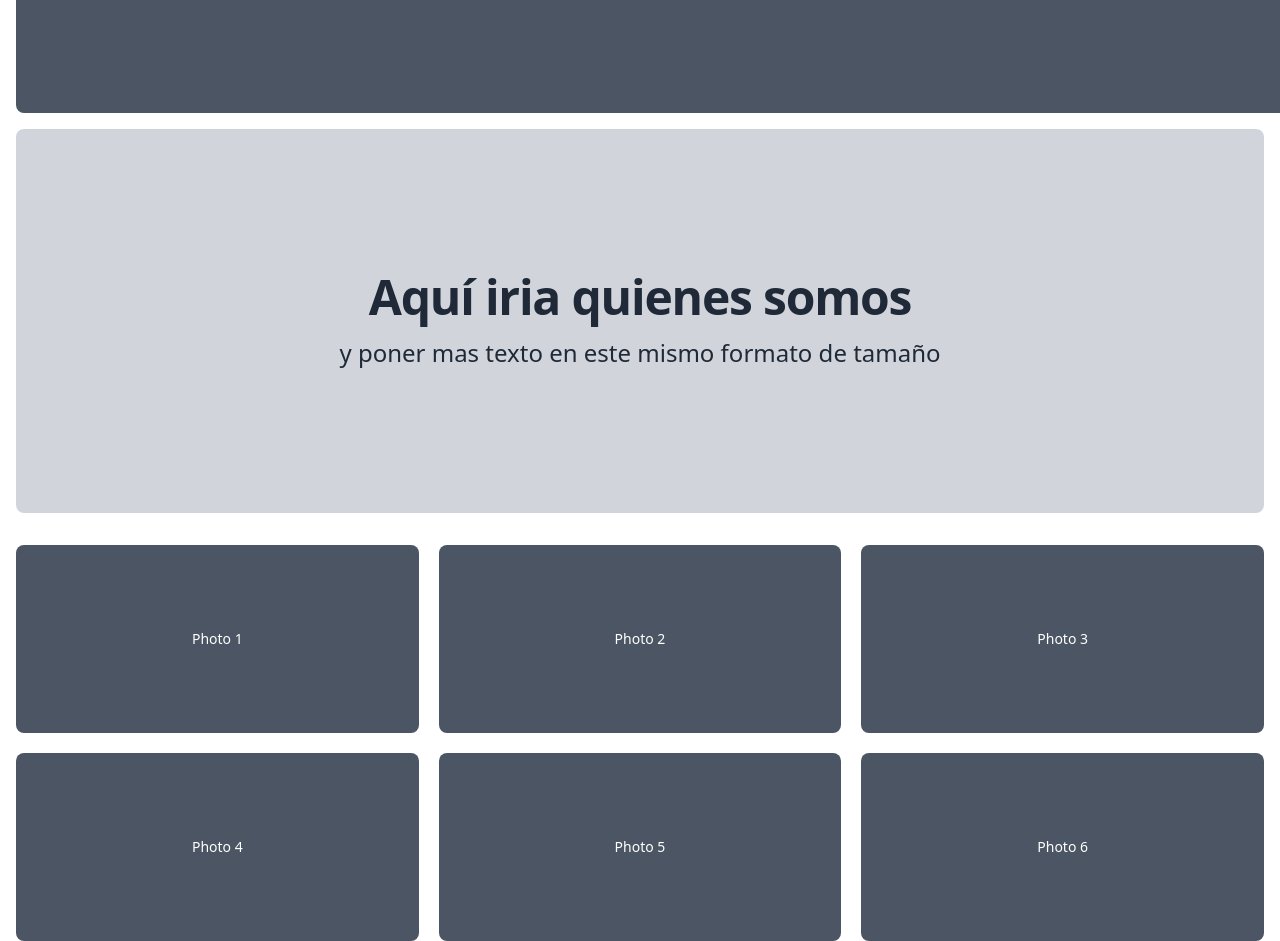
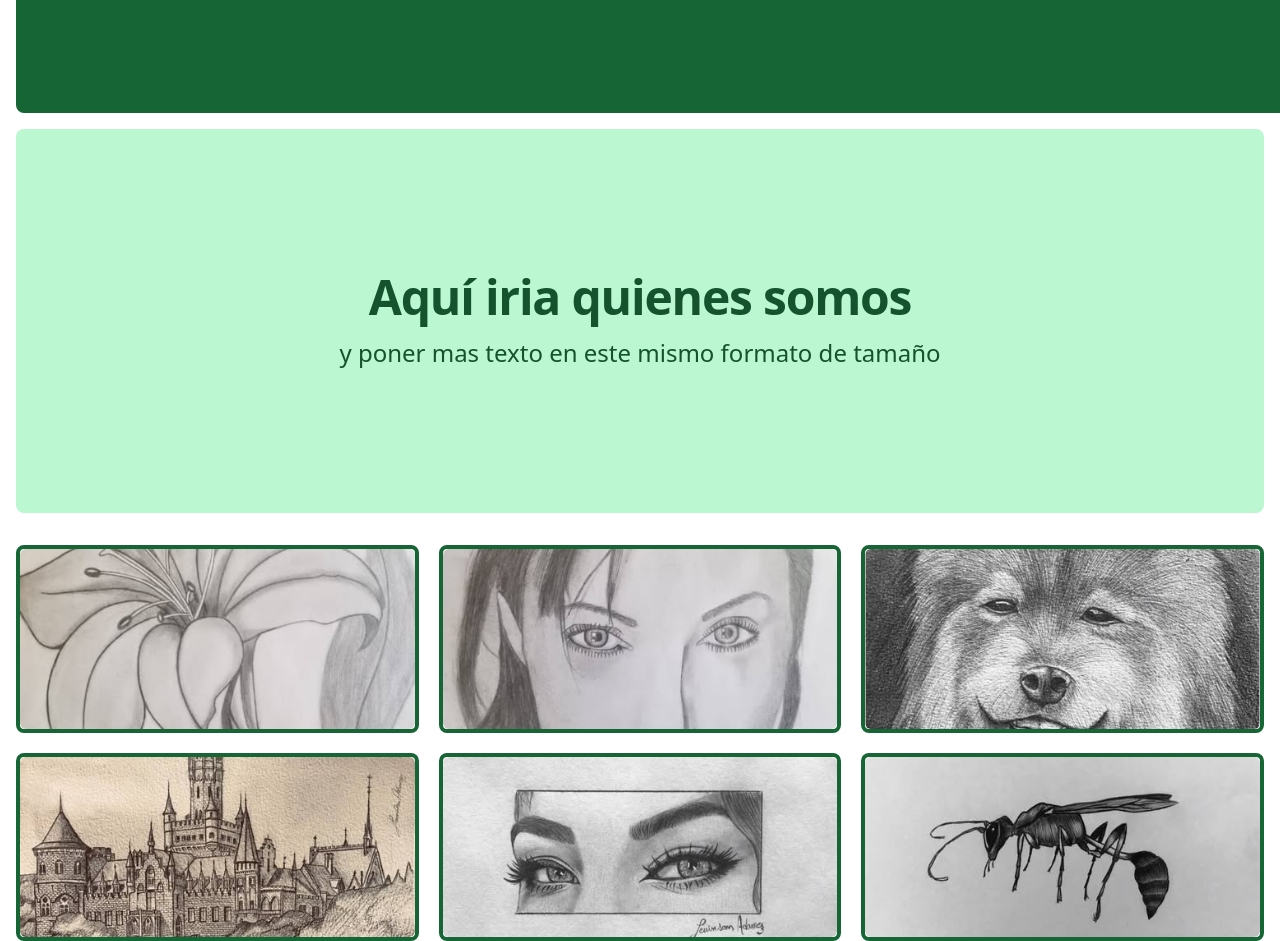
Before and after one commit to ESP3CTRUM/vaazar-montana, a Next.js app: page / in a window 1280 px wide. Shown: the part 260-1201 px from the top of the page. Built offline with nearby package versions, Linux system fonts and the light colour scheme.

Commit message:
se arregló el problema de sintaxis

```diff
--- a/app/page.tsx
+++ b/app/page.tsx
@@ -12,12 +12,12 @@ export default function Page() {
 
     return (
         <div
-            className="w-full min-h-screen flex flex-col bg-white dark:bg-black transition-colors duration-200"
+            className="w-full min-h-screen flex flex-col bg-white transition-colors duration-200"
             data-oid="dlajs43"
         >
-            {/* Header Section */}
+            {/* Header Section - Dark Green */}
             <div
-                className="w-full bg-gray-600 dark:bg-gray-700 rounded-lg mx-4 mt-4 mb-4 flex items-center justify-center h-[357px]"
+                className="w-full bg-green-800 rounded-lg mx-4 mt-4 mb-4 flex items-center justify-center h-[357px]"
                 data-oid="header-section"
                 key="olk-H48r"
             >
@@ -31,16 +31,13 @@ export default function Page() {
                 </div>
             </div>
 
-            {/* Main Content Section */}
+            {/* Main Content Section - Light Green */}
             <div
-                className="flex-1 bg-gray-300 dark:bg-gray-400 rounded-lg mx-4 mb-4 min-h-96 flex items-center justify-center"
+                className="flex-1 bg-green-200 rounded-lg mx-4 mb-4 min-h-96 flex items-center justify-center"
                 data-oid="main-content"
                 key="olk-JoGr"
             >
-                <div
-                    className="text-center text-gray-800 dark:text-gray-900 p-4"
-                    data-oid="dn562an"
-                >
+                <div className="text-center text-green-900 p-4" data-oid="dn562an">
                     <h1
                         className="text-4xl md:text-5xl font-semibold mb-4 tracking-tight"
                         data-oid="gf9njfp"
@@ -60,193 +57,211 @@ export default function Page() {
                 key="olk-tusw"
             >
                 <div
-                    className="bg-gray-600 dark:bg-gray-700 rounded-lg flex items-center justify-center h-[188px]
+                    className="bg-white border-4 border-green-800 rounded-lg flex items-center justify-center h-[188px]
                              transition-all duration-300 ease-in-out transform
-                             hover:scale-105 hover:shadow-2xl hover:shadow-black/30
-                             hover:bg-gray-500 dark:hover:bg-gray-600
+                             hover:scale-105 hover:shadow-2xl hover:shadow-green-800/30
+                             hover:border-green-600
                              cursor-[url('/cursor.svg'),_pointer]
                              active:scale-95 relative overflow-hidden"
                     data-oid="6bange7"
                     key="olk-tSUE"
                     onClick={() => handleCardClick(1)}
                 >
+                    <Image
+                        src="/images/d-1.jpg"
+                        alt="Photo 1"
+                        fill
+                        className="object-cover rounded-md"
+                        sizes="(max-width: 768px) 100vw, (max-width: 1200px) 50vw, 33vw"
+                        data-oid="ispetdl"
+                    />
+
                     <div
-                        className="absolute inset-0 bg-gradient-to-br from-transparent to-black/20 opacity-0 hover:opacity-100 transition-opacity duration-300"
+                        className="absolute inset-0 bg-gradient-to-br from-transparent to-green-900/40 opacity-0 hover:opacity-100 transition-opacity duration-300"
                         data-oid="4sdjjqk"
                     ></div>
-                    <span
-                        className="text-white text-sm font-medium relative z-10"
-                        data-oid="6ayah2g"
-                    >
-                        {selectedCard === 1 ? 'Photo Gallery 1 - Click to close' : 'Photo 1'}
-                    </span>
                     {selectedCard === 1 && (
                         <div
-                            className="absolute inset-2 bg-white/10 rounded border border-white/30 flex items-center justify-center"
+                            className="absolute inset-2 bg-green-900/80 rounded border border-green-400 flex items-center justify-center z-20"
                             data-oid="4ncn0ah"
                         >
-                            <span className="text-xs text-white/80" data-oid="kpwgj73">
-                                Photo content here
+                            <span className="text-xs text-white font-medium" data-oid="kpwgj73">
+                                Photo Gallery 1 - Click to close
                             </span>
                         </div>
                     )}
                 </div>
                 <div
-                    className="bg-gray-600 dark:bg-gray-700 rounded-lg flex items-center justify-center h-[188px]
+                    className="bg-white border-4 border-green-800 rounded-lg flex items-center justify-center h-[188px]
                              transition-all duration-300 ease-in-out transform
-                             hover:scale-105 hover:shadow-2xl hover:shadow-black/30
-                             hover:bg-gray-500 dark:hover:bg-gray-600
+                             hover:scale-105 hover:shadow-2xl hover:shadow-green-800/30
+                             hover:border-green-600
                              cursor-[url('/cursor.svg'),_pointer]
                              active:scale-95 relative overflow-hidden"
                     data-oid="crb9viq"
                     key="olk-sm-I"
                     onClick={() => handleCardClick(2)}
                 >
+                    <Image
+                        src="/images/d-2.jpg"
+                        alt="Photo 2"
+                        fill
+                        className="object-cover rounded-md"
+                        sizes="(max-width: 768px) 100vw, (max-width: 1200px) 50vw, 33vw"
+                        data-oid="of0lg:j"
+                    />
+
                     <div
-                        className="absolute inset-0 bg-gradient-to-br from-transparent to-black/20 opacity-0 hover:opacity-100 transition-opacity duration-300"
+                        className="absolute inset-0 bg-gradient-to-br from-transparent to-green-900/40 opacity-0 hover:opacity-100 transition-opacity duration-300"
                         data-oid="y8n.63w"
                     ></div>
-                    <span
-                        className="text-white text-sm font-medium relative z-10"
-                        data-oid="2px9jl9"
-                    >
-                        {selectedCard === 2 ? 'Photo Gallery 2 - Click to close' : 'Photo 2'}
-                    </span>
                     {selectedCard === 2 && (
                         <div
-                            className="absolute inset-2 bg-white/10 rounded border border-white/30 flex items-center justify-center"
+                            className="absolute inset-2 bg-green-900/80 rounded border border-green-400 flex items-center justify-center z-20"
                             data-oid="5jtco2_"
                         >
-                            <span className="text-xs text-white/80" data-oid="bquo2ie">
-                                Photo content here
+                            <span className="text-xs text-white font-medium" data-oid="bquo2ie">
+                                Photo Gallery 2 - Click to close
                             </span>
                         </div>
                     )}
                 </div>
                 <div
-                    className="bg-gray-600 dark:bg-gray-700 rounded-lg flex items-center justify-center h-[188px]
+                    className="bg-white border-4 border-green-800 rounded-lg flex items-center justify-center h-[188px]
                              transition-all duration-300 ease-in-out transform
-                             hover:scale-105 hover:shadow-2xl hover:shadow-black/30
-                             hover:bg-gray-500 dark:hover:bg-gray-600
+                             hover:scale-105 hover:shadow-2xl hover:shadow-green-800/30
+                             hover:border-green-600
                              cursor-[url('/cursor.svg'),_pointer]
                              active:scale-95 relative overflow-hidden"
                     data-oid="q-s44-n"
                     key="olk-8F9j"
                     onClick={() => handleCardClick(3)}
                 >
+                    <Image
+                        src="/images/d-3.jpg"
+                        alt="Photo 3"
+                        fill
+                        className="object-cover rounded-md"
+                        sizes="(max-width: 768px) 100vw, (max-width: 1200px) 50vw, 33vw"
+                        data-oid="0em:2nh"
+                    />
+
                     <div
-                        className="absolute inset-0 bg-gradient-to-br from-transparent to-black/20 opacity-0 hover:opacity-100 transition-opacity duration-300"
+                        className="absolute inset-0 bg-gradient-to-br from-transparent to-green-900/40 opacity-0 hover:opacity-100 transition-opacity duration-300"
                         data-oid="69j1qrm"
                     ></div>
-                    <span
-                        className="text-white text-sm font-medium relative z-10"
-                        data-oid="cqm8g4r"
-                    >
-                        {selectedCard === 3 ? 'Photo Gallery 3 - Click to close' : 'Photo 3'}
-                    </span>
                     {selectedCard === 3 && (
                         <div
-                            className="absolute inset-2 bg-white/10 rounded border border-white/30 flex items-center justify-center"
+                            className="absolute inset-2 bg-green-900/80 rounded border border-green-400 flex items-center justify-center z-20"
                             data-oid="a:9t-ly"
                         >
-                            <span className="text-xs text-white/80" data-oid="9h4z67g">
-                                Photo content here
+                            <span className="text-xs text-white font-medium" data-oid="9h4z67g">
+                                Photo Gallery 3 - Click to close
                             </span>
                         </div>
                     )}
                 </div>
                 <div
-                    className="bg-gray-600 dark:bg-gray-700 rounded-lg flex items-center justify-center h-[188px]
+                    className="bg-white border-4 border-green-800 rounded-lg flex items-center justify-center h-[188px]
                              transition-all duration-300 ease-in-out transform
-                             hover:scale-105 hover:shadow-2xl hover:shadow-black/30
-                             hover:bg-gray-500 dark:hover:bg-gray-600
+                             hover:scale-105 hover:shadow-2xl hover:shadow-green-800/30
+                             hover:border-green-600
                              cursor-[url('/cursor.svg'),_pointer]
                              active:scale-95 relative overflow-hidden"
                     data-oid="kmvdvsp"
                     key="olk-jpkn"
                     onClick={() => handleCardClick(4)}
                 >
+                    <Image
+                        src="/images/d-4.jpg"
+                        alt="Photo 4"
+                        fill
+                        className="object-cover rounded-md"
+                        sizes="(max-width: 768px) 100vw, (max-width: 1200px) 50vw, 33vw"
+                        data-oid="n4vzvtw"
+                    />
+
                     <div
-                        className="absolute inset-0 bg-gradient-to-br from-transparent to-black/20 opacity-0 hover:opacity-100 transition-opacity duration-300"
+                        className="absolute inset-0 bg-gradient-to-br from-transparent to-green-900/40 opacity-0 hover:opacity-100 transition-opacity duration-300"
                         data-oid="dkp3vlj"
                     ></div>
-                    <span
-                        className="text-white text-sm font-medium relative z-10"
-                        data-oid="v.dic-j"
-                    >
-                        {selectedCard === 4 ? 'Photo Gallery 4 - Click to close' : 'Photo 4'}
-                    </span>
                     {selectedCard === 4 && (
                         <div
-                            className="absolute inset-2 bg-white/10 rounded border border-white/30 flex items-center justify-center"
+                            className="absolute inset-2 bg-green-900/80 rounded border border-green-400 flex items-center justify-center z-20"
                             data-oid="rvmej39"
                         >
-                            <span className="text-xs text-white/80" data-oid=".3cpat7">
-                                Photo content here
+                            <span className="text-xs text-white font-medium" data-oid=".3cpat7">
+                                Photo Gallery 4 - Click to close
                             </span>
                         </div>
                     )}
                 </div>
                 <div
-                    className="bg-gray-600 dark:bg-gray-700 rounded-lg flex items-center justify-center h-[188px]
+                    className="bg-white border-4 border-green-800 rounded-lg flex items-center justify-center h-[188px]
                              transition-all duration-300 ease-in-out transform
-                             hover:scale-105 hover:shadow-2xl hover:shadow-black/30
-                             hover:bg-gray-500 dark:hover:bg-gray-600
+                             hover:scale-105 hover:shadow-2xl hover:shadow-green-800/30
+                             hover:border-green-600
                              cursor-[url('/cursor.svg'),_pointer]
                              active:scale-95 relative overflow-hidden"
                     data-oid="5th-card"
                     key="olk-5th"
                     onClick={() => handleCardClick(5)}
                 >
+                    <Image
+                        src="/images/d-5.jpg"
+                        alt="Photo 5"
+                        fill
+                        className="object-cover rounded-md"
+                        sizes="(max-width: 768px) 100vw, (max-width: 1200px) 50vw, 33vw"
+                        data-oid=".sajg0k"
+                    />
+
                     <div
-                        className="absolute inset-0 bg-gradient-to-br from-transparent to-black/20 opacity-0 hover:opacity-100 transition-opacity duration-300"
+                        className="absolute inset-0 bg-gradient-to-br from-transparent to-green-900/40 opacity-0 hover:opacity-100 transition-opacity duration-300"
                         data-oid="kiw-f19"
                     ></div>
-                    <span
-                        className="text-white text-sm font-medium relative z-10"
-                        data-oid="p6kr6zy"
-                    >
-                        {selectedCard === 5 ? 'Photo Gallery 5 - Click to close' : 'Photo 5'}
-                    </span>
                     {selectedCard === 5 && (
                         <div
-                            className="absolute inset-2 bg-white/10 rounded border border-white/30 flex items-center justify-center"
+                            className="absolute inset-2 bg-green-900/80 rounded border border-green-400 flex items-center justify-center z-20"
                             data-oid="qbdle04"
                         >
-                            <span className="text-xs text-white/80" data-oid="lny5g5m">
-                                Photo content here
+                            <span className="text-xs text-white font-medium" data-oid="lny5g5m">
+                                Photo Gallery 5 - Click to close
                             </span>
                         </div>
                     )}
                 </div>
                 <div
-                    className="bg-gray-600 dark:bg-gray-700 rounded-lg flex items-center justify-center h-[188px]
+                    className="bg-white border-4 border-green-800 rounded-lg flex items-center justify-center h-[188px]
                              transition-all duration-300 ease-in-out transform
-                             hover:scale-105 hover:shadow-2xl hover:shadow-black/30
-                             hover:bg-gray-500 dark:hover:bg-gray-600
+                             hover:scale-105 hover:shadow-2xl hover:shadow-green-800/30
+                             hover:border-green-600
                              cursor-[url('/cursor.svg'),_pointer]
                              active:scale-95 relative overflow-hidden"
                     data-oid="6th-card"
                     key="olk-6th"
                     onClick={() => handleCardClick(6)}
                 >
+                    <Image
+                        src="/images/d-6.jpg"
+                        alt="Photo 6"
+                        fill
+                        className="object-cover rounded-md"
+                        sizes="(max-width: 768px) 100vw, (max-width: 1200px) 50vw, 33vw"
+                        data-oid="x7y_-x3"
+                    />
+
                     <div
-                        className="absolute inset-0 bg-gradient-to-br from-transparent to-black/20 opacity-0 hover:opacity-100 transition-opacity duration-300"
+                        className="absolute inset-0 bg-gradient-to-br from-transparent to-green-900/40 opacity-0 hover:opacity-100 transition-opacity duration-300"
                         data-oid="j46yi-f"
                     ></div>
-                    <span
-                        className="text-white text-sm font-medium relative z-10"
-                        data-oid="zejlkto"
-                    >
-                        {selectedCard === 6 ? 'Photo Gallery 6 - Click to close' : 'Photo 6'}
-                    </span>
                     {selectedCard === 6 && (
                         <div
-                            className="absolute inset-2 bg-white/10 rounded border border-white/30 flex items-center justify-center"
+                            className="absolute inset-2 bg-green-900/80 rounded border border-green-400 flex items-center justify-center z-20"
                             data-oid="3j4zzv1"
                         >
-                            <span className="text-xs text-white/80" data-oid="cxnf227">
-                                Photo content here
+                            <span className="text-xs text-white font-medium" data-oid="cxnf227">
+                                Photo Gallery 6 - Click to close
                             </span>
                         </div>
                     )}
```
